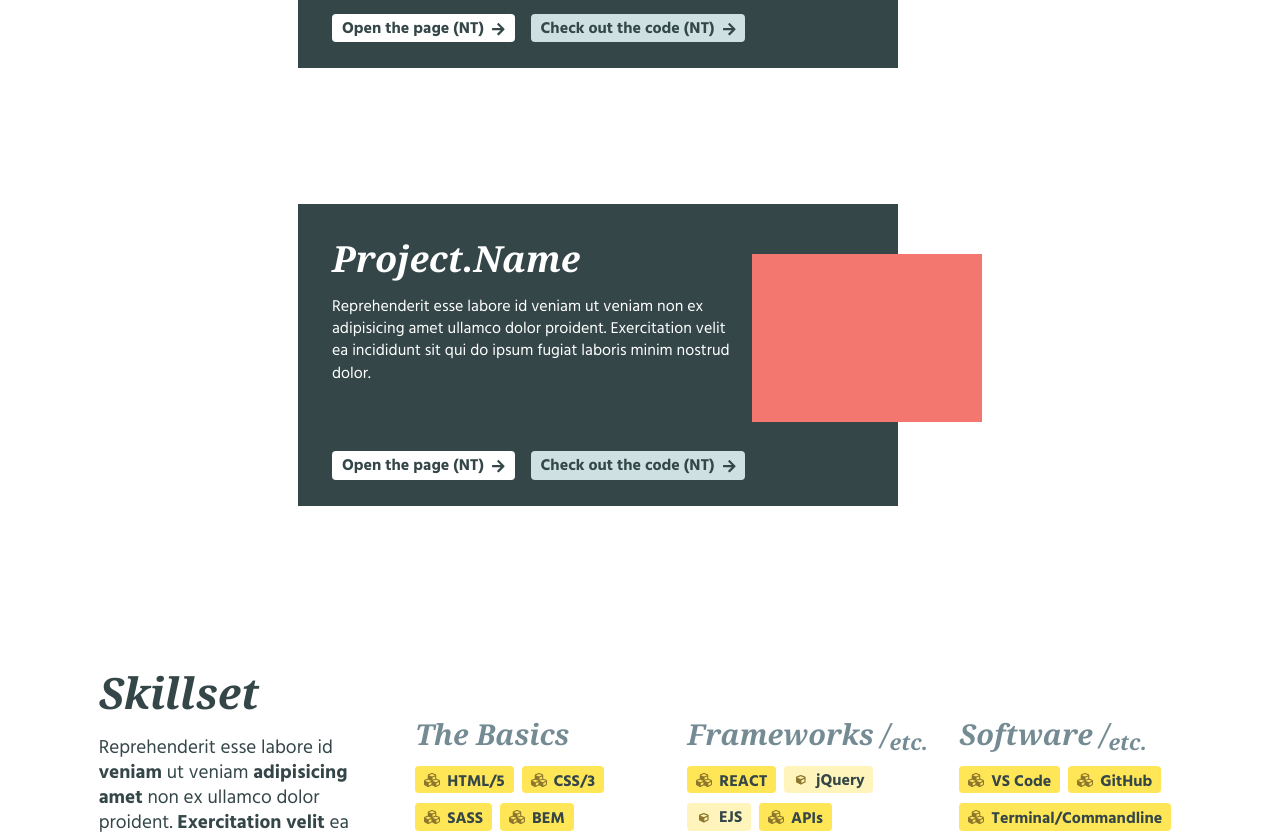
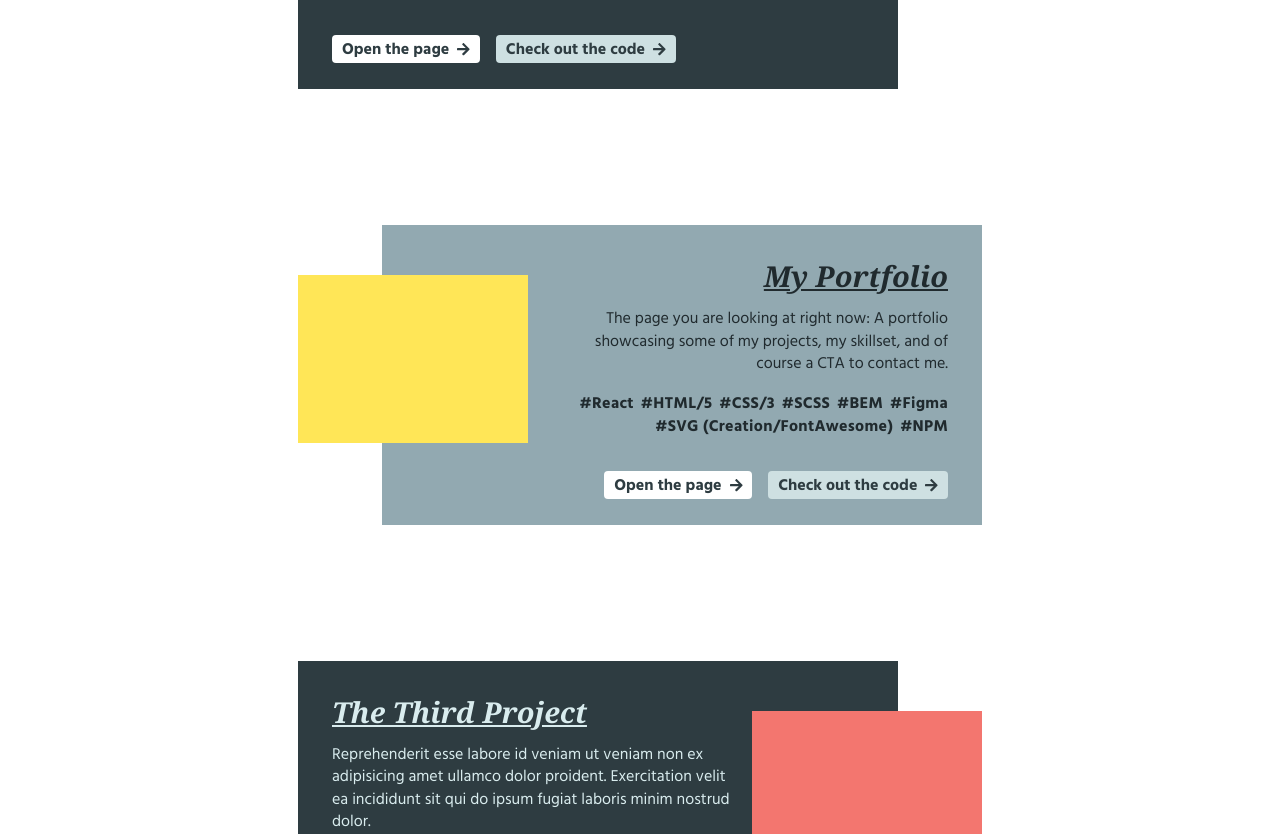
Before and after one commit to tanjanita/portfolio, a React (Create React App) app: page / in a window 1280 px wide. Shown: the part 1280-2114 px from the top of the page. Built offline with nearby package versions, Linux system fonts and the light colour scheme; a web font is replaced by a local one.

Commit message:
Closes #28 Portfolio: Project card JSON component

```diff
--- a/src/Header.js
+++ b/src/Header.js
@@ -8,7 +8,7 @@ function Header() {
       <div className="header__container">
         <a href="#top">
           <span className="screen-reader-only">Top of page</span>
-          <Logo colour="#262626" />
+          <Logo colour="#202a2e" />
         </a>
         <nav className="navigation">
           <a className="navigation__button" href="mailto:riethmueller@mail.com">Contact me</a>
--- a/src/Main.js
+++ b/src/Main.js
@@ -7,7 +7,7 @@ import Hero from './Hero';
 import Portfolio from './Portfolio';
 import Skills from './Skills';
 
-const svgString = encodeURIComponent(renderToStaticMarkup(<Logo colour="#e7ecf6" filter="blur" />));
+const svgString = encodeURIComponent(renderToStaticMarkup(<Logo colour="#e5ecf0" filter="blur" />));
 
 function Main() {
   return (
--- a/src/Portfolio.js
+++ b/src/Portfolio.js
@@ -11,7 +11,6 @@ function Portfolio() {
       </div>
 
       <ProjectCard />
-      <ProjectCard />
 
     </article>
   );
--- a/src/ProjectCard.js
+++ b/src/ProjectCard.js
@@ -1,49 +1,53 @@
 import React from 'react';
+import Projects from "./projects.json";
 import { FontAwesomeIcon } from '@fortawesome/react-fontawesome';
 import { faArrowRight } from '@fortawesome/free-solid-svg-icons';
 
-function ProjectCard(props) {
+function ProjectCard() {
+
   return (
     <div className="project">
 
-      <div className="project-card__container">
+      {Projects.map((project) => {
+
+        let oddCard = (project.id % 2 === 0) ? true : false;
+
+            return (
+
+            <div className={`project-card__container${oddCard ? " project-card__container--align-right" : ""}`} key={project.id}>
               <div className="project-card__off-center-nudge"></div>
-        <div className="project-card">
-          <h3 className="project__headline">Project.Name</h3>
-          <p className="project__description">
-            Reprehenderit esse labore id veniam ut veniam non ex adipisicing amet ullamco dolor proident. Exercitation velit ea incididunt sit qui do ipsum fugiat laboris minim nostrud dolor.
-          </p>
-          <div className="project__button-container">
-            <a className="project__button" href="mailto:riethmueller@mail.com">
-              Open the page<span className="screen-reader-only"> for project-name</span> (NT)
+              <div className={`project-card${oddCard ? " project-card--align-right" : ""}`}>
+              <h3 className={`project__headline${oddCard ? " project__headline--align-right" : ""}`}>{project.name}</h3>
+                <p className="project__description">{project.description}</p>
+                <ul className={`horizontal-list${oddCard ? " horizontal-list--align-right" : ""}`}>
+
+                  {project.technologies.map((technology, index) => {
+                    return (
+                      <li key={index} className={`horizontal-list__item${oddCard ? " horizontal-list__item--align-right" : ""}`}>#{technology} </li>
+                    );
+                  })}
+
+                </ul>
+                <div className={`project__button-container${oddCard ? " project__button-container--align-right" : ""}`}>
+                  <a className="project__button" href={project.linkPage} target="_blank"  rel="noreferrer" title="Open page in a new tab">
+                    Open the page<span className="screen-reader-only"> for {project.name}</span>
                     <FontAwesomeIcon icon={faArrowRight} className="project__button-icon" />
                   </a>
-            <a className="project__button alternative-button" href="mailto:riethmueller@mail.com">
-              Check out the code<span className="screen-reader-only"> for project-name</span> (NT)
+                  <a className="project__button alternative-button" href={project.linkCode} target="_blank" rel="noreferrer">
+                    Check out the code<span className="screen-reader-only"> for {project.name}</span>
                     <FontAwesomeIcon icon={faArrowRight} className="project__button-icon" />
                   </a>
                 </div>
-          <div className="project__image-box"> </div>
+                <div className={`project__image-box${oddCard ? " project__image-box--align-right" : ""}`}> </div>
               </div>
             </div>
 
-      {/* <div className="project-card__container project-card__container--align-right">
-        <div className="project-card__off-center-nudge"></div>
-        <div className="project-card project-card--align-right">
-          <h3 className="project__headline">Project.Name</h3>
-          <p className="project__description">
-            Reprehenderit esse labore id veniam ut veniam non ex adipisicing amet ullamco dolor proident. Exercitation velit ea incididunt sit qui do ipsum fugiat laboris minim nostrud dolor.
-          </p>
-          <div className="project__button-container project__button-container--align-right">
-            <a className="project__button" href="mailto:riethmueller@mail.com">Open the page<span className="screen-reader-only"> for project-name</span></a>
-            <a className="project__button alternative-button" href="mailto:riethmueller@mail.com">Check out the code<span className="screen-reader-only"> for project-name</span></a>
-          </div>
-          <div className="project__image-box project__image-box--align-right"> </div>
-        </div>
-      </div> */}
+            ); // end of return within map
+      })}
 
     </div>
-  );
+
+  ); // end of return statement
 }
 
 export default ProjectCard;
--- /dev/null
+++ b/src/projects.json
@@ -0,0 +1,25 @@
+[{
+    "id": 1,
+    "name": "ShoppingMate App",
+    "description": "Go shopping with your mate! A lightweight shopping list app, which can be used to split the list: Several people can select categories and tick off items at the same time. This way you can share the load and be done faster.",
+    "technologies": ["MongoDB", "Mongoose", "API", "React", "HTML/5", "CSS/3"],
+    "linkPage": "http://www.google.com",
+    "linkCode": "http://www.theguardian.com"
+  },
+  {
+    "id": 2,
+    "name": "My Portfolio",
+    "description": "The page you are looking at right now: A portfolio showcasing some of my projects, my skillset, and of course a CTA to contact me.",
+    "technologies": ["React", "HTML/5", "CSS/3", "SCSS", "BEM", "Figma", "SVG (Creation/FontAwesome)", "NPM"],
+    "linkPage": "http://localhost:3000",
+    "linkCode": "http://www.theguardian.com"
+  },
+  {
+    "id": 3,
+    "name": "The third project",
+    "description": "Reprehenderit esse labore id veniam ut veniam non ex adipisicing amet ullamco dolor proident. Exercitation velit ea incididunt sit qui do ipsum fugiat laboris minim nostrud dolor.",
+    "technologies": ["CSS/3"],
+    "linkPage": "http://localhost:3000",
+    "linkCode": "http://www.theguardian.com"
+  }
+]
--- a/src/styles/_footer.scss
+++ b/src/styles/_footer.scss
@@ -99,7 +99,7 @@
 }
 
 .copyright {
-  color: $colour-base-medium-lighter;
+  color: $colour-grey-medium-light;
   font-size: $text-sm;
 }
 
--- a/src/styles/_main.scss
+++ b/src/styles/_main.scss
@@ -69,12 +69,6 @@
 
   &__headline {
     margin: 0 0 10px;
-    // margin: 30px 0 10px;
-
-    @include screen(medium) {
-      // margin: 0 0 20px;
-      // margin: 30px 0 20px;
-    }
   }
 
 
--- a/src/styles/_projectCard.scss
+++ b/src/styles/_projectCard.scss
@@ -6,7 +6,7 @@
     margin: 30px 0 70px;
     padding: $padding-sides $padding-sides;
     background-color: $colour-base-dark;
-    color: $colour-base-light;
+    color: $colour-grey-pale;
     text-align: left;
 
     @include screen(small) {
@@ -21,7 +21,8 @@
 
     &--align-right {
       text-align: right;
-      background-color: $colour-base-medium;
+      background-color: $colour-grey-medium-light;
+      color: $colour-grey-dark;
 
       @include screen(medium) {
         display: flex;
@@ -52,7 +53,11 @@
 
   &__headline {
     margin: 0 0 10px;
-    color: inherit;
+    font-size: $text-h2;
+    color: inherit; // Inherit from container instead of headline specs
+    text-decoration: underline;
+    text-decoration-skip: objects;
+    text-transform: capitalize;
 
     @include screen(small) {
       margin: 0 0 16px;
@@ -60,12 +65,10 @@
   }
 
   &__description {
-    margin-bottom: 50px;
-    font-size: $text-sm;
+    margin-bottom: .9em;
     line-height: 1.4em;
 
     @include screen(small) {
-      margin-bottom: 50px;
       font-size: $text-body;
     }
 
@@ -163,12 +166,42 @@
   }
 }
 
+.horizontal-list {
+  display: flex;
+  flex-flow: row wrap;
+  margin-bottom: 44px;
+  font-weight: 700;
+  letter-spacing: .02em;
+
+  @include screen(medium) {
+    margin-bottom: 18px;
+  }
+
+  &--align-right {
+    justify-content: flex-end;
+  }
+
+  @include screen(medium) {
+    max-width: 400px;
+  }
+
+  &__item {
+    padding: 5px 7px 0 0;
+    white-space: nowrap;
+
+    &--align-right {
+      padding: 5px 0 0 7px;
+    }
+  }
+
+}
+
 .alternative-button {
   margin-top: 16px;
-  background-color: $colour-base-medium-light;
+  background-color: $colour-grey-light;
 
   @include screen(medium) {
     margin-right: 0;
-    background-color: $colour-base-medium-light;
+    background-color: $colour-grey-light;
   }
 }
--- a/src/styles/_skills.scss
+++ b/src/styles/_skills.scss
@@ -22,12 +22,10 @@
 
   &__collection {
     margin: 0 $padding-sides 1.3*$padding-sides;
-    // padding: 0 $padding-sides 3*$padding-sides;
     text-align: left;
 
     @include screen(small) {
       margin: 10px $padding-sides-small 1.3*$padding-sides-small;
-      // padding: 10px $padding-sides-small 2*$padding-sides-small;
     }
 
     @include screen(medium) {
@@ -64,8 +62,8 @@
 
     &-headline {
       @extend h5;
-      margin-top: 1em;
-      color: $colour-base-medium;
+      margin-top: 1.2em;
+      color: $colour-grey-medium;
     }
 
   }
@@ -84,9 +82,7 @@
 
     &-icon {
       margin: 0 7px 0 0;
-      color: rgb(141, 119, 47);
-      // color: rgb(167, 120, 50);
-      // color: rgb(165, 98, 98);
+      color: rgb(125, 129, 65);
       font-size: 1em;
 
       &--small {
--- a/src/styles/_variables.scss
+++ b/src/styles/_variables.scss
@@ -1,15 +1,22 @@
 /*------------------ Variables ------------------*/
-$colour-base-dark: #344648;
-$colour-base-dark-medium: #516369;
-$colour-base-medium: #748B93;
-$colour-base-medium-lighter: #92a9b1;
-$colour-base-medium-light: #cee0e2;
+$colour-base-dark: #2e3c41;
 $colour-base-light: #ffffff;
+
+$colour-grey-dark: #202a2e;
+$colour-grey-dark-medium: #3d5057;
+$colour-grey-medium: #7f9096;
+$colour-grey-medium-light: #92a9b1;
+$colour-grey-light: #cee0e2;
+$colour-grey-pale: #d9ecee;
+
+// dark, medium, light, pale
+
 $colour-highlight-1: #f3766f;
 $colour-highlight-1-dark: #ee5951;
 $colour-highlight-1-light: #ffb5b1;
 $colour-highlight-2: #ffe657;
 $colour-highlight-2-light: #fff5bc;
+$colour-blue: #32809e;
 
 // Side padding
 $padding-sides: 26px; // xsmall padding for screen-frame
--- a/src/styles/styles.css
+++ b/src/styles/styles.css
@@ -437,7 +437,7 @@ html {
   font-family: Hind, Verdana, Geneva, Tahoma, sans-serif;
   font-size: 100%;
   font-weight: 400;
-  color: #344648;
+  color: #2e3c41;
 }
 
 h1, h2, h3, .contact__headline, h4, h5, .list__category-headline, h6 {
@@ -445,7 +445,7 @@ h1, h2, h3, .contact__headline, h4, h5, .list__category-headline, h6 {
   font-family: "Source Serif Pro", Georgia, "Times New Roman", Times, serif;
   font-weight: 700;
   font-style: italic;
-  color: #344648;
+  color: #2e3c41;
 }
 
 h1 {
@@ -1059,8 +1059,8 @@ p {
   position: relative;
   margin: 30px 0 70px;
   padding: 26px 26px;
-  background-color: #344648;
-  color: #ffffff;
+  background-color: #2e3c41;
+  color: #d9ecee;
   text-align: left;
 }
 
@@ -1080,7 +1080,8 @@ p {
 
 .project-card--align-right {
   text-align: right;
-  background-color: #748B93;
+  background-color: #92a9b1;
+  color: #202a2e;
 }
 
 @media only screen and (min-width: 768px) {
@@ -1128,7 +1129,12 @@ p {
 
 .project__headline {
   margin: 0 0 10px;
+  font-size: 1.8rem;
   color: inherit;
+  text-decoration: underline;
+  -webkit-text-decoration-skip: objects;
+          text-decoration-skip: objects;
+  text-transform: capitalize;
 }
 
 @media only screen and (min-width: 370px) {
@@ -1138,14 +1144,12 @@ p {
 }
 
 .project__description {
-  margin-bottom: 50px;
-  font-size: 0.875rem;
+  margin-bottom: .9em;
   line-height: 1.4em;
 }
 
 @media only screen and (min-width: 370px) {
   .project__description {
-    margin-bottom: 50px;
     font-size: 1rem;
   }
 }
@@ -1193,7 +1197,7 @@ p {
   padding: 6px 10px 4px;
   border-radius: 4px;
   background-color: #ffffff;
-  color: #344648;
+  color: #2e3c41;
   font-weight: 700;
   white-space: nowrap;
   font-size: 0.875rem;
@@ -1208,7 +1212,7 @@ p {
 @media only screen and (min-width: 768px) {
   .project__button {
     background-color: #ffffff;
-    color: #344648;
+    color: #2e3c41;
     margin-right: 16px;
   }
 }
@@ -1274,6 +1278,46 @@ p {
     left: unset;
     left: -84px;
   }
+}
+
+.horizontal-list {
+  display: -webkit-box;
+  display: -ms-flexbox;
+  display: flex;
+  -webkit-box-orient: horizontal;
+  -webkit-box-direction: normal;
+      -ms-flex-flow: row wrap;
+          flex-flow: row wrap;
+  margin-bottom: 44px;
+  font-weight: 700;
+  letter-spacing: .02em;
+}
+
+@media only screen and (min-width: 768px) {
+  .horizontal-list {
+    margin-bottom: 18px;
+  }
+}
+
+.horizontal-list--align-right {
+  -webkit-box-pack: end;
+      -ms-flex-pack: end;
+          justify-content: flex-end;
+}
+
+@media only screen and (min-width: 768px) {
+  .horizontal-list {
+    max-width: 400px;
+  }
+}
+
+.horizontal-list__item {
+  padding: 5px 7px 0 0;
+  white-space: nowrap;
+}
+
+.horizontal-list__item--align-right {
+  padding: 5px 0 0 7px;
 }
 
 .alternative-button {
@@ -1377,8 +1421,8 @@ p {
 }
 
 .list__category-headline {
-  margin-top: 1em;
-  color: #748B93;
+  margin-top: 1.2em;
+  color: #7f9096;
 }
 
 .list__item {
@@ -1386,7 +1430,7 @@ p {
   padding: 6px 9px 2px;
   border-radius: 4px;
   background-color: #fff5bc;
-  color: #344648;
+  color: #2e3c41;
   font-family: Hind, Verdana, Geneva, Tahoma, sans-serif;
   font-size: .9em;
   font-weight: 700;
@@ -1395,7 +1439,7 @@ p {
 
 .list__item-icon {
   margin: 0 7px 0 0;
-  color: #8d772f;
+  color: #7d8141;
   font-size: 1em;
 }
 
@@ -1461,7 +1505,7 @@ p {
 
 .footer__bar {
   padding: 26px 26px 19.5px;
-  background-color: #344648;
+  background-color: #2e3c41;
   display: -webkit-box;
   display: -ms-flexbox;
   display: flex;
```
Also changed, not shown: 1 other file (tests, documents, lock files or other folders). Lines whose indentation alone changed are shown as unchanged.
